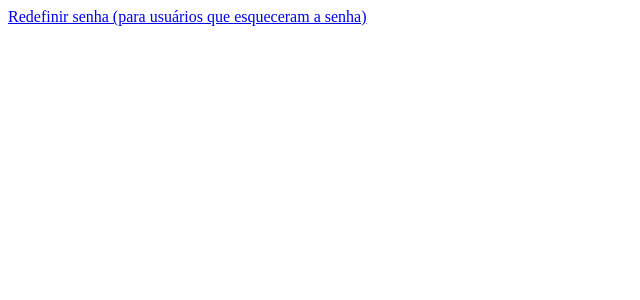
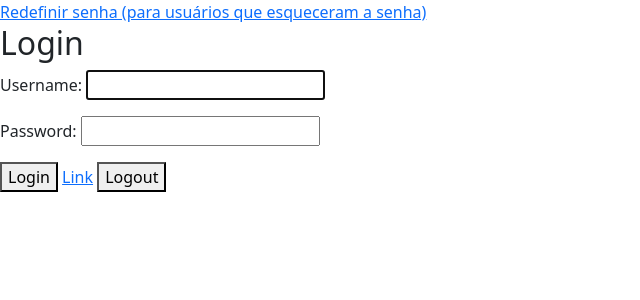
Before and after one commit to RodrigoTouma/NovoRepositorio, a Django app: page /accounts/login/ in a window 1280 px wide. Shown: the top 300 px of the page, without its empty margins (0-640 px from the left). Run offline with Django 5.2, Linux system fonts and the light colour scheme.

Commit message:
Atividade Individual 4

```diff
--- a/MeuProjeto/MeuSite/MeuSite/settings.py
+++ b/MeuProjeto/MeuSite/MeuSite/settings.py
@@ -27,6 +27,11 @@
 
 ALLOWED_HOSTS = []
 
+CSRF_TRUSTED_ORIGINS = [
+    'https://localhost:8000',
+    'http://localhost:8000',
+    'https://fictional-zebra-5vq7r9v464x2px6j-8000.app.github.dev/',
+]
 
 # Application definition
 
--- a/MeuProjeto/MeuSite/curriculo/templates/registration/login.html
+++ b/MeuProjeto/MeuSite/curriculo/templates/registration/login.html
@@ -1 +1,25 @@
 <a href="{% url 'password_reset' %}">Redefinir senha (para usuários que esqueceram a senha)</a>
+
+{% load static %}
+<!DOCTYPE html>
+<html lang="en">
+<head>
+    <meta charset="UTF-8">
+    <meta name="viewport" content="width=device-width, initial-scale=1.0">
+    <link href="https://cdn.jsdelivr.net/npm/bootstrap@5.3.6/dist/css/bootstrap.min.css" rel="stylesheet" integrity="sha384-4Q6Gf2aSP4eDXB8Miphtr37CMZZQ5oXLH2yaXMJ2w8e2ZtHTl7GptT4jmndRuHDT" crossorigin="anonymous">
+    <title>Login</title>
+</head>
+<body>
+    <h2>Login</h2>
+    <form method="post">
+        {% csrf_token %}
+        {{ form.as_p }}
+        <button type="submit">Login</button>
+        <a href="{% url 'login' %}">Link</a>
+        <form action="{% url 'logout' %}" method="post">
+    {% csrf_token %}
+    <button type="submit">Logout</button>
+    </form>
+    </form>
+</body>
+</html>
```
